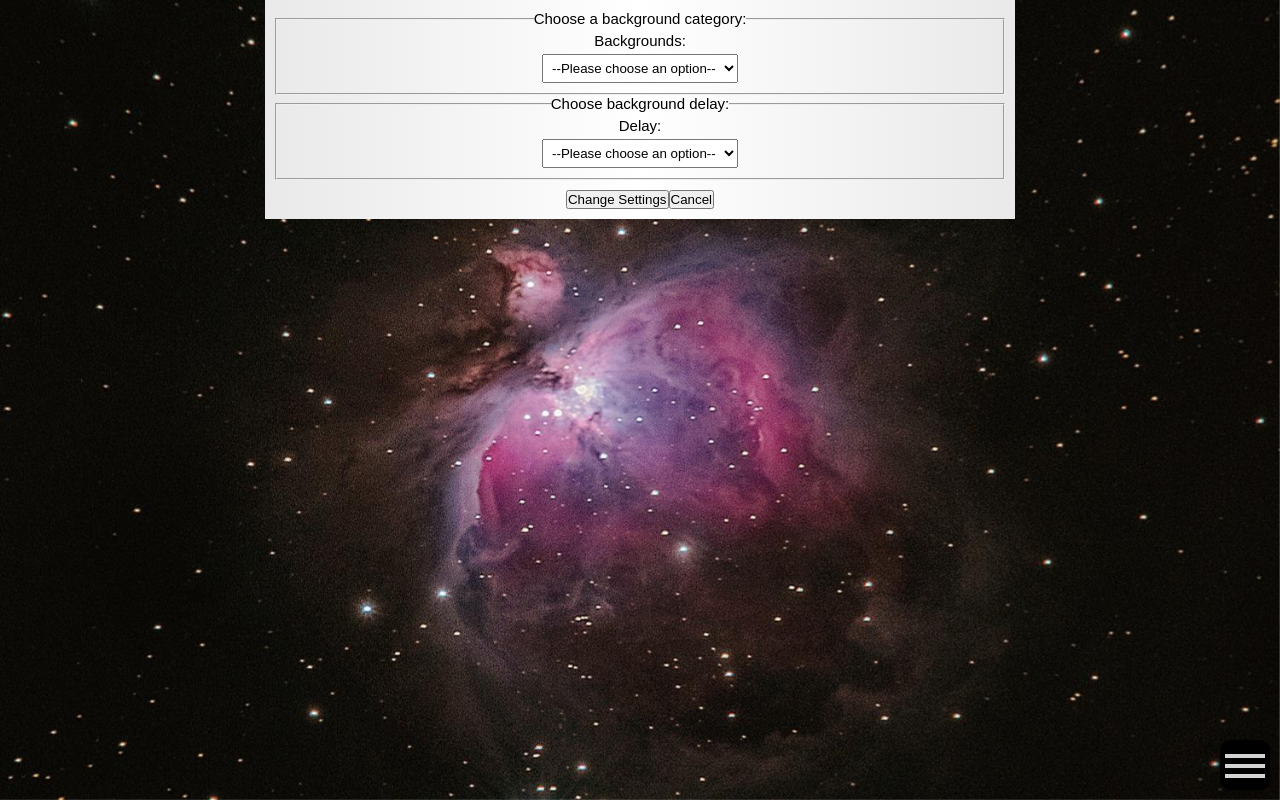
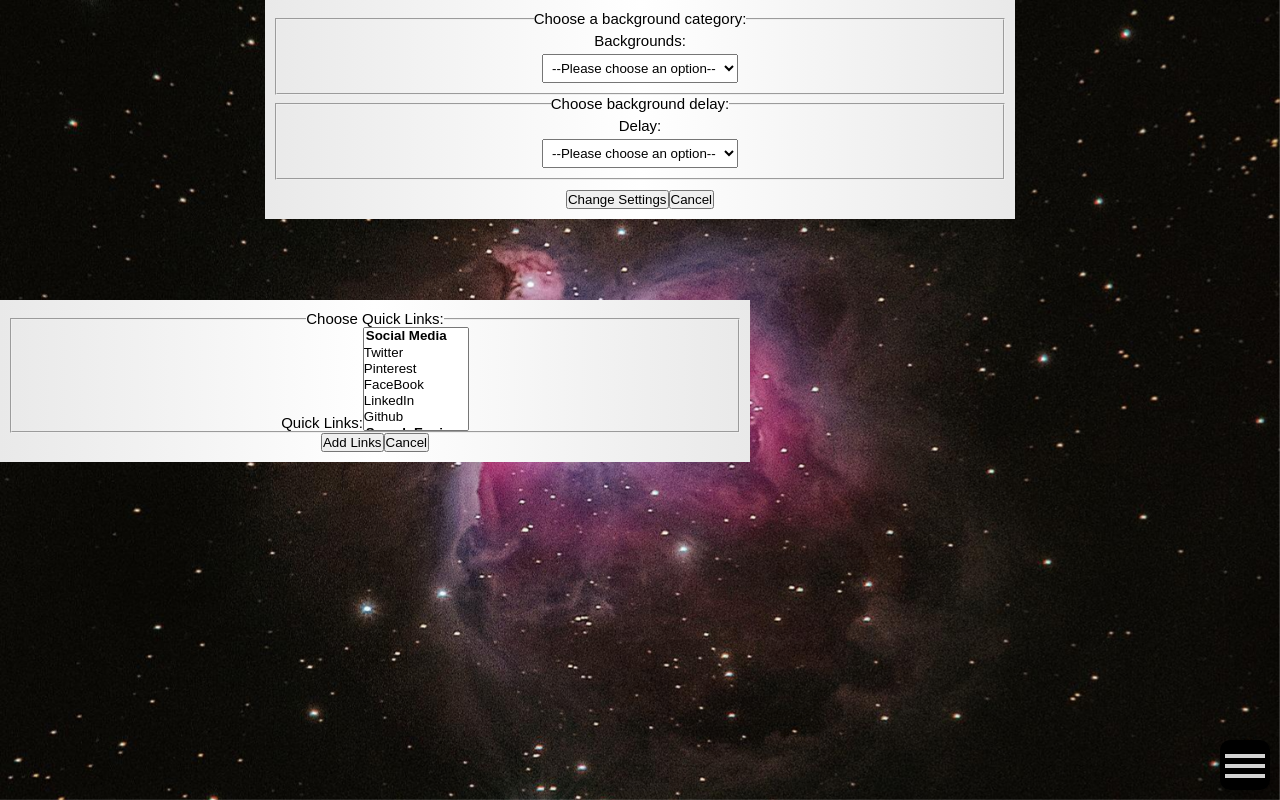
Before and after one commit to BitForgeCraftedCode/custom-home-page, a React (Create React App) app: page /settings in a window 1280 px wide. Built offline with nearby package versions, Linux system fonts and the light colour scheme.

Commit message:
add quick link settings component

```diff
--- a/src/App.jsx
+++ b/src/App.jsx
@@ -10,6 +10,7 @@ import QuickLinks from './components/QuickLinks/QuickLinks';
 import Clock from './components/Clock/Clock';
 import Weather from './components/Weather/Weather';
 import Settings from './components/Settings/Settings';
+import QuickLinkSettings from './components/Settings/QuickLinkSettings';
 
 class App extends Component {
     buildImages(folder) {
@@ -83,7 +84,10 @@ class App extends Component {
                     <Weather />
                 )}/>
                 <Route path='/settings' render={() => (
-                    <Settings />
+                    <div>
+                        <Settings />
+                        <QuickLinkSettings />
+                    </div>
                 )}/>
                 <Navigation />
                 <Slider className="slider" {...settings}>
--- /dev/null
+++ b/src/components/Settings/QuickLinkSettings.jsx
@@ -0,0 +1,99 @@
+import React from 'react';
+
+class QuickLinkSettings extends React.Component {
+	constructor(props) {
+		super(props);
+		this.state={
+			QLChoice: []
+		}
+	}
+
+	handleQLChange(e) {
+		let links = this.state.QLChoice;
+		links.push(e.target.value);
+		//let uniqueLinks = Array.from(new Set(links));
+		let uniqueLinks = links.filter((link, i) => links.indexOf(link) === i);
+		this.setState({QLChoice: uniqueLinks});
+	}
+
+	handleSubmit(e) {
+		e.preventDefault();
+		if(this.state.QLChoice.length === 0) {
+			alert('Please select quick links');
+			return;
+		}
+		console.log(this.state.QLChoice);
+		this.resetForm();
+	}
+
+	resetForm() {
+		this.setState({
+			QLChoice: []
+		});
+	}
+
+	render() {
+		return(
+			<form className="QLsettings" onSubmit={(e) => this.handleSubmit(e)}>
+				<fieldset className="QLsettings__fieldset">
+					<legend className="QLsettings__legend">Choose Quick Links:</legend>
+					<label className="QLsettings__label" htmlFor="QL-select">Quick Links:</label>
+					<select
+						className="QLsettings__select"
+						id="QL-select"
+						value={this.state.QLChoice}
+						onChange={(e) => this.handleQLChange(e)}
+						multiple={true}
+						size="6"
+					>
+						<optgroup label="Social Media">
+						    <option value="twitter">Twitter</option>
+						    <option value="pinterest">Pinterest</option>
+						    <option value="facebook">FaceBook</option>
+						    <option value="linkedin">LinkedIn</option>
+						    <option value="github">Github</option>
+						</optgroup>
+						<optgroup label="Search Engines">
+						    <option value="google">Google</option>
+						    <option value="google_maps">Google Maps</option>
+						    <option value="bing">Bing</option>
+						    <option value="msn">MSN</option>
+						    <option value="yahoo">Yahoo</option>
+						    <option value="duckduckgo">DuckDuckGo</option>
+						</optgroup>
+						<optgroup label="Email">
+						    <option value="gmail">Gmail</option>
+						</optgroup>
+						<optgroup label="Shopping">
+						    <option value="amazon">Amazon</option>
+						    <option value="ebay">Ebay</option>
+						    <option value="etsy">Etsy</option>
+						</optgroup>
+						<optgroup label="Entertainment">
+						    <option value="netflix">Netflix</option>
+						    <option value="youtube">Youtube</option>
+						</optgroup>
+					</select>
+				</fieldset>
+
+				<div className="QLsettings__btnContainer">
+					<button
+						type="submit"
+						value="Submit"
+					>
+						Add Links
+					</button>
+					<button
+						type="button"
+						value="Reset"
+						onClick={() => this.resetForm()}
+					>
+						Cancel
+					</button>
+				</div>
+			</form>
+		);
+	}
+}
+
+export default QuickLinkSettings;
--- a/src/styles/_Settings.scss
+++ b/src/styles/_Settings.scss
@@ -29,6 +29,20 @@
 	}
 }
 
+.QLsettings {
+	position: absolute;
+	z-index: 1;
+	background: $background-color1;
+    background: linear-gradient(90deg, $background-color1 0%, $background-color2 50%, $background-color1 100%);
+
+	top: 300px;
+
+	text-align: center;
+	width: 100%;
+	max-width: $max-width;
+	padding: 10px;
+}
+
 @media screen and (min-width: 750px) {
 	.settings {
 		left: 50%;
```
